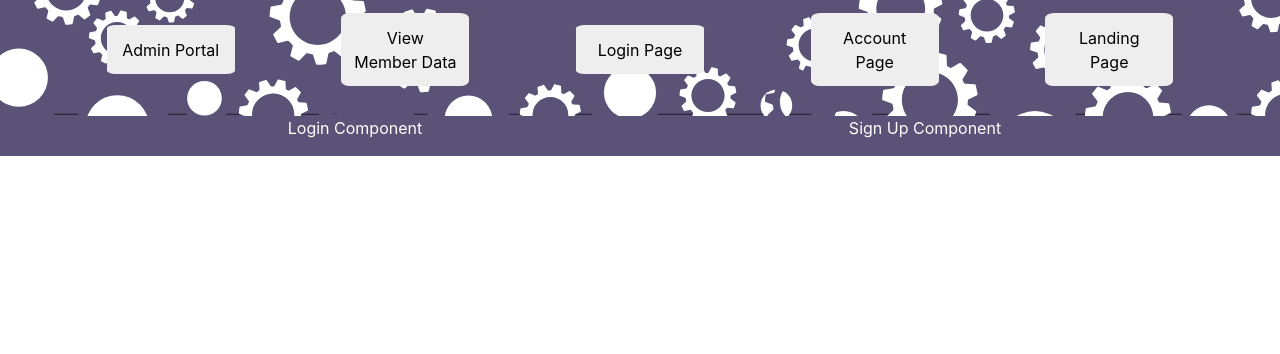
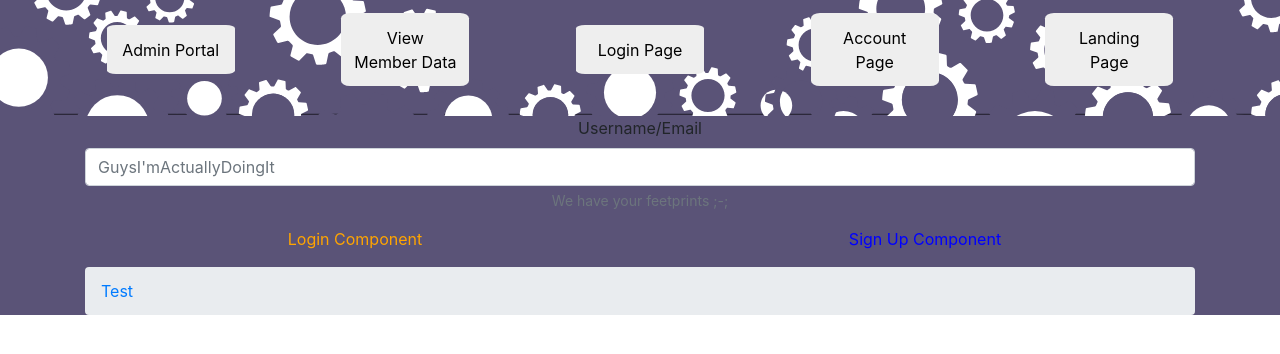
Before and after one commit to mcdirocco/swe-project, a React (Create React App) app in the folder frontend/: page /Login in a window 1280 px wide. Shown: the top 354 px of the page. Built offline with nearby package versions, Linux system fonts and the light colour scheme.

Commit message:
Login Part 1
This is so Emily can have access to the updated Navbar.  My Login page is in the works.

```diff
--- a/frontend/src/components/Login.css
+++ b/frontend/src/components/Login.css
@@ -1,11 +1,30 @@
 .LoginMainPage-header {
-
+    height: 100%;
 
 }
 
 .LoginClassName {
     background-color: #5a5377;
+    min-height: 100vh;
 }
+
+.TopLoginRow{
+    height: 50px;
+    border-bottom: 60px solid;
+
+}
+
+.LeftLoginCol{
+    height: 50px;
+}
+
+.RightLoginCol {
+    height: 50px;
+
+}
+
+
+
 
 /*
 
--- a/frontend/src/components/Login.js
+++ b/frontend/src/components/Login.js
@@ -1,14 +1,30 @@
-//Am I supposed to import bootstrap here so that I can use container, row, and col?
-import { Container, Row, Col } from "react-bootstrap";
+import { Container, Row, Col, Breadcrumb, Form } from "react-bootstrap";
 
 const Login = () => {
     return (
       <div className="LoginClassName">
           <Container>
-              <Row>
-                  <Col><p style={{color: "white"}}>Login Component</p></Col>
-                  <Col><p style={{color: "white"}}>Sign Up Component</p></Col>
+              <Form>
+                  <Form.Group>
+                      <Form.Label>Username/Email</Form.Label>
+                      <Form.Control type="email" placeholder="GuysI'mActuallyDoingIt" />
+                      <Form.Text className="text-muted" >
+                          We have your feetprints ;-;
+                      </Form.Text>
+                  </Form.Group>
+              </Form>
+              <Row className="TopLoginRow">
+                  <Col className="LeftLoginCol">
+                      <p style={{color: "orange"}}>Login Component</p>
+
+                  </Col>
+                  <Col className="RightLoginCol">
+                      <p style={{color: "blue"}}>Sign Up Component</p>
+                  </Col>
               </Row>
+              <Breadcrumb className="justify-content-center">
+                  <Breadcrumb.Item>Test</Breadcrumb.Item>
+              </Breadcrumb>
           </Container>
       </div>
     );
```
